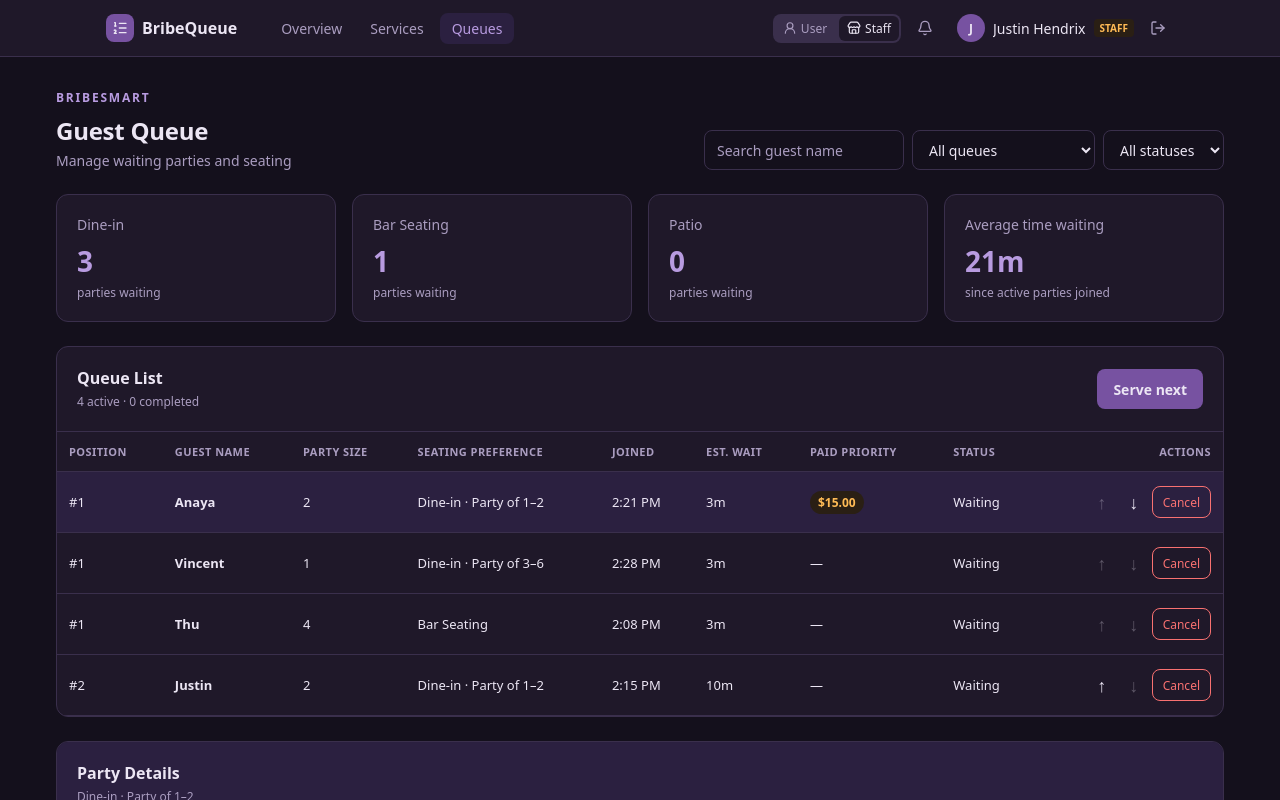
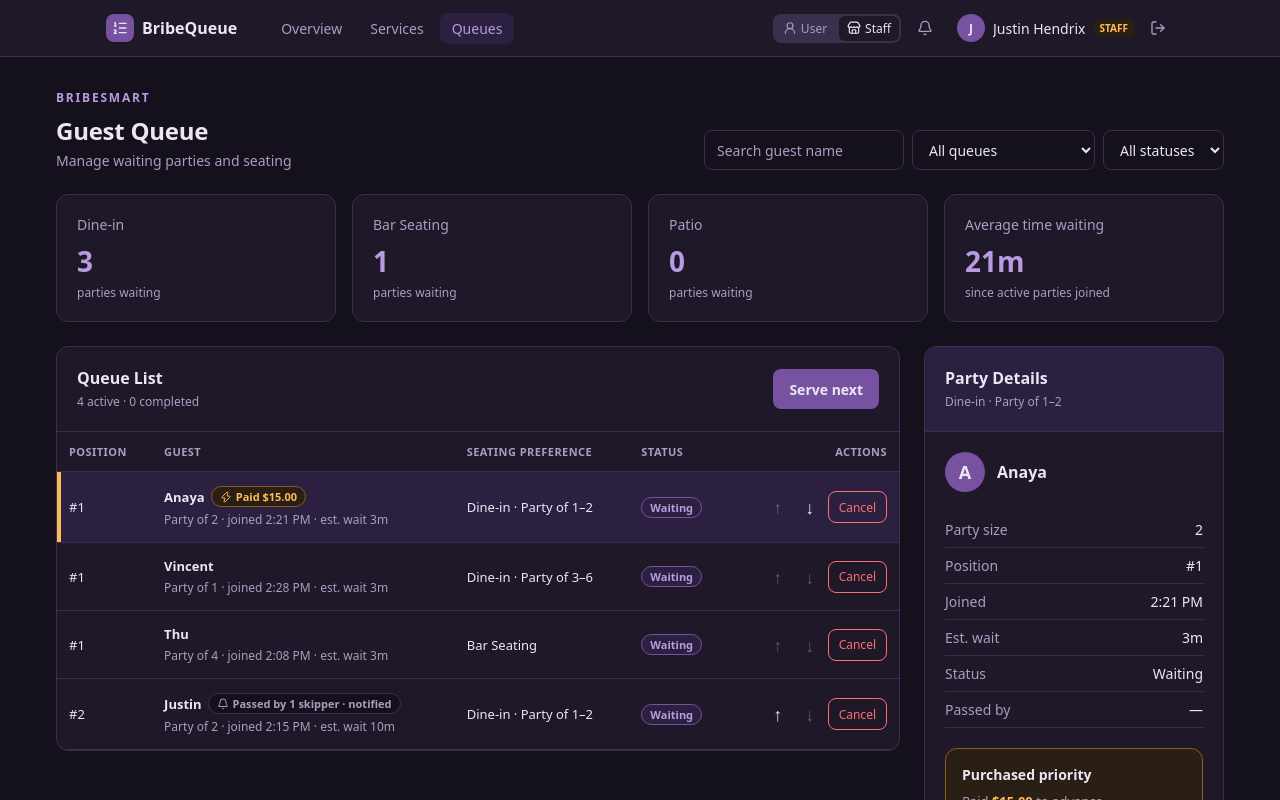
Before and after one commit to COSC-4353-Group-Project/SoftwareDesign, a React (Vite) app: page /admin-queues in a window 1280 px wide. Shown: the top 800 px of the page. Built offline with nearby package versions, Linux system fonts and the light colour scheme.

Commit message:
we shall see.
ignore

```diff
--- a/src/pages/AdminQueuesPage.css
+++ b/src/pages/AdminQueuesPage.css
@@ -178,6 +178,14 @@
   text-align: right;
 }
 
+/* ===== Queue filters: empty table message ===== */
+.admin-queues-table td.admin-queues-empty {
+  padding: 32px 12px;
+  color: var(--color-muted-foreground);
+  text-align: center;
+}
+/* ===== End queue filters ===== */
+
 /* selected row highlight, greying out the served rows */
 .admin-queues-table tbody tr:not(.admin-queues-completed-heading) {
   cursor: pointer;
@@ -198,9 +206,69 @@
 }
 
 .admin-queues-table tr.completed .admin-queues-guest,
-.admin-queues-table tr.completed .admin-queues-priority {
+.admin-queues-table tr.completed .admin-queues-pill {
   opacity: 0.65;
 }
+
+/* ===== Pill tags (based on the test site's badges) ===== */
+
+/* orange stripe on the left of rows where the guest paid to skip */
+.admin-queues-table tbody tr.paid td:first-child {
+  box-shadow: inset 4px 0 0 var(--color-orange);
+}
+
+/* name and pills sit on one line, pills wrap if there's no room */
+.admin-queues-name-row {
+  display: flex;
+  flex-wrap: wrap;
+  align-items: center;
+  gap: 6px;
+}
+
+/* small grey line under the name: party size, joined, est. wait */
+.admin-queues-meta {
+  margin: 4px 0 0;
+  color: var(--color-muted-foreground);
+  font-size: 12px;
+}
+
+/* default pill is grey, the extra class picks the color */
+.admin-queues-pill {
+  display: inline-flex;
+  align-items: center;
+  gap: 4px;
+  padding: 2px 8px;
+  border: 1px solid var(--color-border);
+  border-radius: 999px;
+  background: var(--color-background);
+  color: var(--color-muted-foreground);
+  font-size: 11px;
+  font-weight: 600;
+  white-space: nowrap;
+}
+
+.admin-queues-pill.paid {
+  border-color: var(--color-orange-border);
+  background: var(--color-orange-soft);
+  color: var(--color-orange);
+}
+
+.admin-queues-pill.waiting {
+  border-color: var(--color-primary);
+  background: var(--color-primary-soft);
+  color: var(--color-primary-text);
+}
+
+.admin-queues-pill.done {
+  border-color: var(--color-success);
+  color: var(--color-success);
+}
+
+.admin-queues-pill.cancelled {
+  border-color: var(--color-danger);
+  color: var(--color-danger);
+}
+/* ===== End pill tags ===== */
 
 /* details panel */
 .admin-queues-guest {
@@ -219,17 +287,6 @@
   margin-top: 4px;
   color: var(--color-muted-foreground);
   font-size: 11px;
-}
-
-.admin-queues-priority {
-  display: inline-block;
-  padding: 3px 8px;
-  border-radius: 999px;
-  background: var(--color-orange-soft);
-  color: var(--color-orange);
-  font-size: 12px;
-  font-weight: 600;
-  white-space: nowrap;
 }
 
 /* for cancelling styling */
@@ -411,8 +468,9 @@
     grid-template-columns: repeat(4, minmax(0, 1fr));
   }
 
+  /* queue list on the left, party details on the right */
   .admin-queues-layout {
-    grid-template-columns: 1fr;
+    grid-template-columns: minmax(0, 1fr) 300px;
   }
 }
 
--- a/src/pages/AdminQueuesPage.jsx
+++ b/src/pages/AdminQueuesPage.jsx
@@ -1,5 +1,6 @@
 import "./AdminQueuesPage.css";
 import { useState } from "react";
+import { Bell, Zap } from "lucide-react"; // icons for the pill tags
 
 // just a bunch of mock data
 const QUEUES = [
@@ -26,6 +27,7 @@ const MOCK_DATA = {
       wait: "10m",
       status: "waiting",
       paid: 0,
+      passedBy: 1, // how many paid skippers moved ahead of this guest
     },
     {
       id: "2",
@@ -36,6 +38,7 @@ const MOCK_DATA = {
       wait: "3m",
       status: "waiting",
       paid: 15,
+      passedBy: 0,
     },
     {
       id: "3",
@@ -46,6 +49,7 @@ const MOCK_DATA = {
       wait: "3m",
       status: "waiting",
       paid: 0,
+      passedBy: 0,
     },
     {
       id: "4",
@@ -56,6 +60,7 @@ const MOCK_DATA = {
       wait: "3m",
       status: "waiting",
       paid: 0,
+      passedBy: 0,
     },
   ],
   order: {
@@ -82,6 +87,12 @@ function AdminQueuesPage() {
   const [search, setSearch] = useState("");
   const [selectedId, setSelectedId] = useState("2");
 
+  // ===== Queue filters =====
+  // "all" means that filter is off
+  const [queueFilter, setQueueFilter] = useState("all");
+  const [statusFilter, setStatusFilter] = useState("all");
+  // ===== End queue filters =====
+
   // guest information and waiting parties in a queue
   const byId = Object.fromEntries(
     data.parties.map((party) => [party.id, party]),
@@ -103,9 +114,19 @@ function AdminQueuesPage() {
     });
   });
 
-  // search by name
+  // search by name, then check the queue and status filters
   function matches(party) {
-    return party.name.toLowerCase().includes(search.trim().toLowerCase());
+    const nameMatches = party.name
+      .toLowerCase()
+      .includes(search.trim().toLowerCase());
+
+    // ===== Queue filters =====
+    const queueMatches = queueFilter === "all" || party.queue === queueFilter;
+    const statusMatches =
+      statusFilter === "all" || party.status === statusFilter;
+    // ===== End queue filters =====
+
+    return nameMatches && queueMatches && statusMatches;
   }
 
   const activeRows = QUEUES.flatMap((queue) =>
@@ -197,6 +218,7 @@ function AdminQueuesPage() {
         className={[
           selectedId === party.id ? "selected" : "",
           completed ? "completed" : "",
+          !completed && party.paid > 0 ? "paid" : "",
         ]
           .filter(Boolean)
           .join(" ")}
@@ -204,6 +226,8 @@ function AdminQueuesPage() {
       >
         <td>{completed ? "—" : `#${positions[party.id]}`}</td>
         <td>
+          {/* ===== Guest cell: name, pill tags, and a small info line ===== */}
+          <div className="admin-queues-name-row">
             <button
               type="button"
               className="admin-queues-guest"
@@ -213,21 +237,39 @@ function AdminQueuesPage() {
             >
               {party.name}
             </button>
+
+            {/* replaces the old Paid priority column */}
+            {party.paid > 0 && (
+              <span className="admin-queues-pill paid">
+                <Zap size={12} /> Paid ${party.paid.toFixed(2)}
+              </span>
+            )}
+
+            {party.passedBy > 0 && (
+              <span
+                className="admin-queues-pill"
+                title="This guest got an in-app notice each time a paid skipper moved ahead of them"
+              >
+                <Bell size={12} /> Passed by {party.passedBy} skipper
+                {party.passedBy === 1 ? "" : "s"} · notified
+              </span>
+            )}
+          </div>
+
+          {/* replaces the old Party size, Joined, and Est. wait columns */}
+          <p className="admin-queues-meta">
+            Party of {party.size} · joined {party.joined} · est. wait{" "}
+            {party.wait}
+          </p>
+          {/* ===== End guest cell ===== */}
         </td>
-        <td>{party.size}</td>
         <td>{QUEUES.find((queue) => queue.id === party.queue).label}</td>
-        <td>{party.joined}</td>
-        <td>{party.wait}</td>
         <td>
-          {party.paid > 0 ? (
-            <span className="admin-queues-priority">
-              ${party.paid.toFixed(2)}
+          {/* status pill, color comes from the status class */}
+          <span className={`admin-queues-pill ${party.status}`}>
+            {STATUS_LABELS[party.status]}
           </span>
-          ) : (
-            "—"
-          )}
         </td>
-        <td>{STATUS_LABELS[party.status]}</td>
         <td onClick={(event) => event.stopPropagation()}>
           {!completed && (
             <div className="admin-queues-actions">
@@ -265,7 +307,7 @@ function AdminQueuesPage() {
 
   return (
     <div className="admin-queues-page">
-      {/* placeholder, will change queues and statuses to filters */}
+      {/* page title, search, and queue/status filters */}
       <div className="admin-queues-header">
         <div>
           <p className="admin-queues-brand">BribeSmart</p>
@@ -284,7 +326,12 @@ function AdminQueuesPage() {
             onChange={(event) => setSearch(event.target.value)}
           />
 
-          <select aria-label="Filter by queue" defaultValue="all">
+          {/* ===== Queue filters ===== */}
+          <select
+            aria-label="Filter by queue"
+            value={queueFilter}
+            onChange={(event) => setQueueFilter(event.target.value)}
+          >
             <option value="all">All queues</option>
             {QUEUES.map((queue) => (
               <option key={queue.id} value={queue.id}>
@@ -293,12 +340,17 @@ function AdminQueuesPage() {
             ))}
           </select>
 
-          <select aria-label="Filter by status" defaultValue="all">
+          <select
+            aria-label="Filter by status"
+            value={statusFilter}
+            onChange={(event) => setStatusFilter(event.target.value)}
+          >
             <option value="all">All statuses</option>
             <option value="waiting">Waiting</option>
             <option value="cancelled">Cancelled</option>
             <option value="done">Done</option>
           </select>
+          {/* ===== End queue filters ===== */}
         </div>
       </div>
 
@@ -338,12 +390,8 @@ function AdminQueuesPage() {
               <thead>
                 <tr>
                   <th scope="col">Position</th>
-                  <th scope="col">Guest name</th>
-                  <th scope="col">Party size</th>
+                  <th scope="col">Guest</th>
                   <th scope="col">Seating Preference</th>
-                  <th scope="col">Joined</th>
-                  <th scope="col">Est. wait</th>
-                  <th scope="col">Paid priority</th>
                   <th scope="col">Status</th>
                   <th scope="col">Actions</th>
                 </tr>
@@ -351,6 +399,15 @@ function AdminQueuesPage() {
               <tbody>
                 {activeRows.map((party) => createRow(party))}
                 {completedRows.map((party) => createRow(party, true))}
+
+                {/* message when the filters hide every party */}
+                {activeRows.length === 0 && completedRows.length === 0 && (
+                  <tr>
+                    <td colSpan="5" className="admin-queues-empty">
+                      No parties match these filters.
+                    </td>
+                  </tr>
+                )}
               </tbody>
             </table>
           </div>
@@ -400,6 +457,14 @@ function AdminQueuesPage() {
                     <dt>Status</dt>
                     <dd>{STATUS_LABELS[selected.status]}</dd>
                   </div>
+                  <div>
+                    <dt>Passed by</dt>
+                    <dd>
+                      {selected.passedBy > 0
+                        ? `${selected.passedBy} paid skipper${selected.passedBy === 1 ? "" : "s"}`
+                        : "—"}
+                    </dd>
+                  </div>
                 </dl>
 
                 {/* shows if a guest paid the bribe */}
```
Lines whose indentation alone changed are shown as unchanged.
